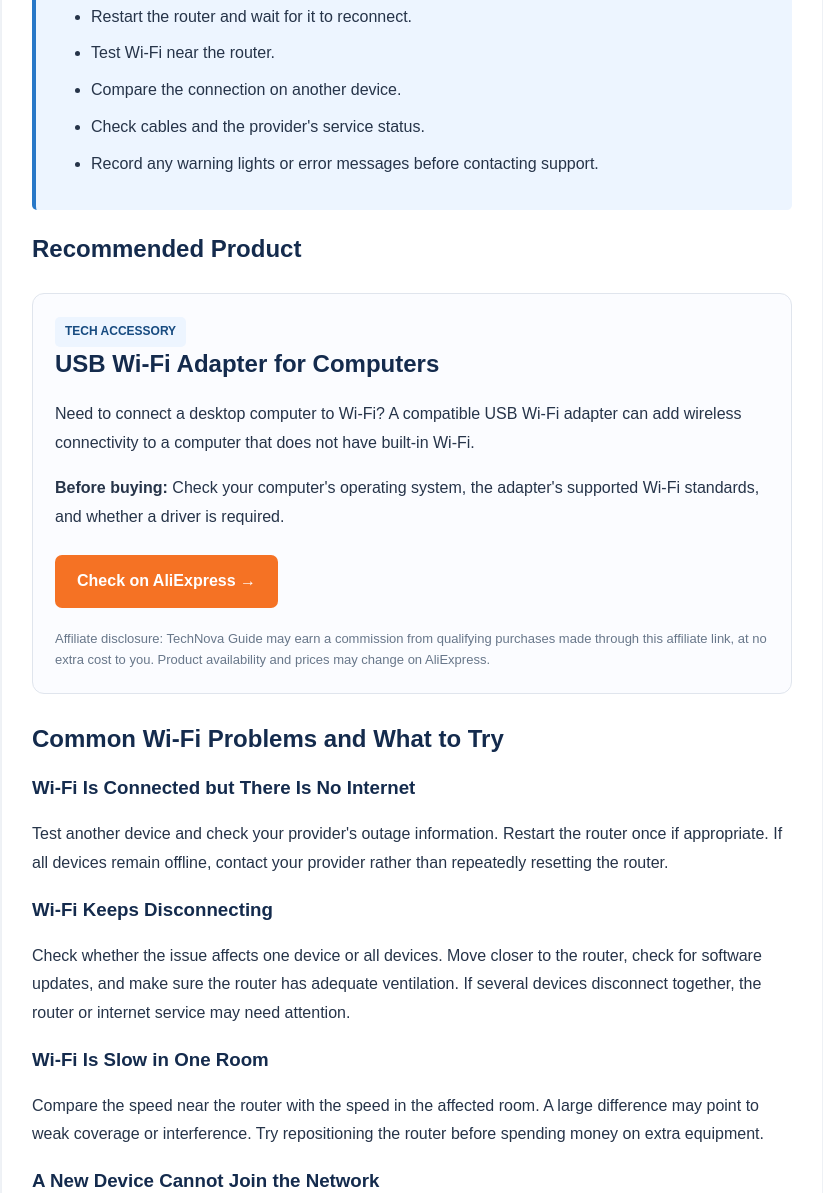
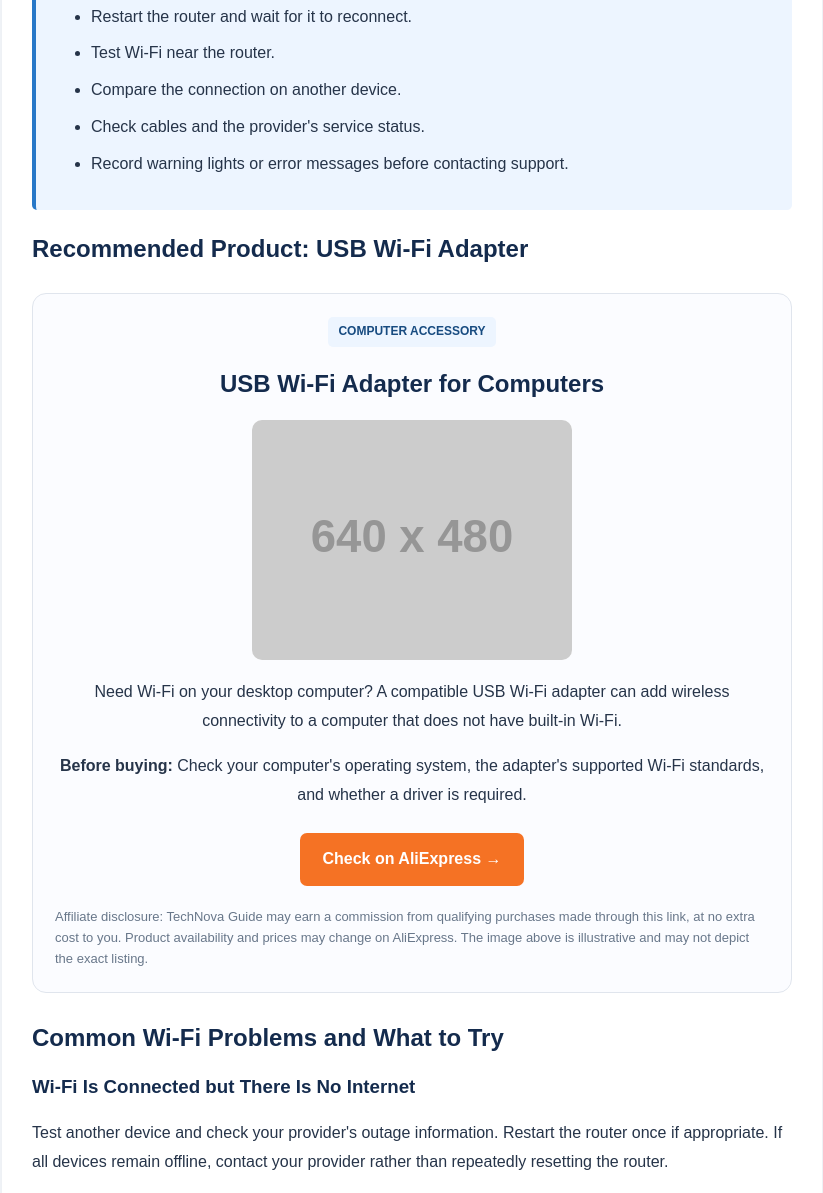
Before and after one commit to muhammadaliyankhan924-rgb/muhammadaliyankhan924-rbg.github.io, a plain HTML site: page wifi-troubleshooting.html in a window 1280 px wide. Shown: the part 2608-3801 px from the top of the page, without its empty margins (228-1051 px from the left). Drawn offline with Linux system fonts and the light colour scheme; placeholder pictures from the web are drawn by us.

Commit message:
Update wifi-troubleshooting.html

```diff
--- a/wifi-troubleshooting.html
+++ b/wifi-troubleshooting.html
@@ -4,10 +4,11 @@
 <head>
   <meta charset="UTF-8">
   <meta name="viewport" content="width=device-width, initial-scale=1.0">
-  <meta name="description" content="Troubleshoot common home Wi-Fi problems with practical steps for slow speeds, dropped connections, weak signals, and devices that cannot connect.">
+  <meta name="description" content="Troubleshoot common home Wi-Fi problems, improve wireless coverage, and explore a USB Wi-Fi adapter for compatible computers.">
   <title>How to Fix Common Wi-Fi Problems at Home | TechNova Guide</title>
   <style>
     * { box-sizing: border-box; }
+
     body {
       margin: 0;
       font-family: Arial, sans-serif;
@@ -15,17 +16,20 @@
       color: #263449;
       background: #f4f7fb;
     }
+
     header {
       background: #10233f;
       padding: 22px 16px;
       text-align: center;
     }
+
     header a {
       color: white;
       text-decoration: none;
       font-size: 25px;
       font-weight: bold;
     }
+
     main {
       max-width: 820px;
       margin: 30px auto;
@@ -34,10 +38,18 @@
       border-radius: 12px;
       box-shadow: 0 4px 18px rgba(0,0,0,.05);
     }
-    h1, h2, h3 { color: #142b4d; line-height: 1.4; }
+
+    h1, h2, h3 {
+      color: #142b4d;
+      line-height: 1.4;
+    }
+
     h1 { font-size: 34px; }
     main a { color: #1769aa; }
     .date { color: #68778a; font-size: 14px; }
+
+    li { margin-bottom: 8px; }
+
     .tip {
       background: #edf5ff;
       padding: 15px;
@@ -45,15 +57,16 @@
       border-radius: 5px;
       margin: 22px 0;
     }
-    li { margin-bottom: 8px; }
+
     .affiliate-card {
       border: 1px solid #e0e5ed;
-      border-radius: 12px;
+      border-radius: 14px;
       padding: 22px;
       margin: 28px 0;
       background: #fbfcff;
+      text-align: center;
     }
-    .affiliate-card h2 { margin-top: 0; }
+
     .affiliate-label {
       display: inline-block;
       background: #edf5ff;
@@ -63,6 +76,18 @@
       font-size: 12px;
       font-weight: bold;
     }
+
+    .affiliate-image {
+      display: block;
+      width: 100%;
+      max-width: 320px;
+      height: 240px;
+      object-fit: contain;
+      margin: 18px auto;
+      border-radius: 10px;
+      background: white;
+    }
+
     .buy-button {
       display: inline-block;
       background: #f57224;
@@ -73,19 +98,25 @@
       font-weight: bold;
       margin: 8px 0;
     }
+
     .buy-button:hover { background: #d95d15; }
+
     .affiliate-disclosure {
       color: #68778a;
       font-size: 13px;
       line-height: 1.6;
       margin-bottom: 0;
+      text-align: left;
     }
+
     footer {
       text-align: center;
       padding: 24px 12px;
       color: #657287;
     }
+
     footer a { margin: 0 8px; }
+
     @media (max-width: 600px) {
       main { margin: 16px; padding: 20px; }
       h1 { font-size: 28px; }
@@ -150,24 +181,38 @@
         <li>Test Wi-Fi near the router.</li>
         <li>Compare the connection on another device.</li>
         <li>Check cables and the provider's service status.</li>
-        <li>Record any warning lights or error messages before contacting support.</li>
+        <li>Record warning lights or error messages before contacting support.</li>
       </ul>
     </div>
 
-    <h2>Recommended Product</h2>
+    <h2>Recommended Product: USB Wi-Fi Adapter</h2>
+
     <section class="affiliate-card">
-      <span class="affiliate-label">TECH ACCESSORY</span>
+      <span class="affiliate-label">COMPUTER ACCESSORY</span>
       <h2>USB Wi-Fi Adapter for Computers</h2>
-      <p>Need to connect a desktop computer to Wi-Fi? A compatible USB Wi-Fi adapter can add wireless connectivity to a computer that does not have built-in Wi-Fi.</p>
+
+      <img
+        class="affiliate-image"
+        src="https://placehold.co/640x480/f4f7fb/263449?text=USB+Wi-Fi+Adapter"
+        alt="USB Wi-Fi adapter product illustration"
+        loading="lazy"
+        onerror="this.onerror=null;this.src='https://dummyimage.com/640x480/f4f7fb/263449&text=USB+Wi-Fi+Adapter';"
+      >
+
+      <p>Need Wi-Fi on your desktop computer? A compatible USB Wi-Fi adapter can add wireless connectivity to a computer that does not have built-in Wi-Fi.</p>
+
       <p><strong>Before buying:</strong> Check your computer's operating system, the adapter's supported Wi-Fi standards, and whether a driver is required.</p>
+
       <a
         class="buy-button"
         href="https://s.click.aliexpress.com/e/_c4LocUHL"
         target="_blank"
         rel="sponsored nofollow noopener noreferrer"
-        aria-label="View USB Wi-Fi adapters on AliExpress"
       >Check on AliExpress →</a>
-      <p class="affiliate-disclosure">Affiliate disclosure: TechNova Guide may earn a commission from qualifying purchases made through this affiliate link, at no extra cost to you. Product availability and prices may change on AliExpress.</p>
+
+      <p class="affiliate-disclosure">
+        Affiliate disclosure: TechNova Guide may earn a commission from qualifying purchases made through this link, at no extra cost to you. Product availability and prices may change on AliExpress. The image above is illustrative and may not depict the exact listing.
+      </p>
     </section>
 
     <h2>Common Wi-Fi Problems and What to Try</h2>
```
